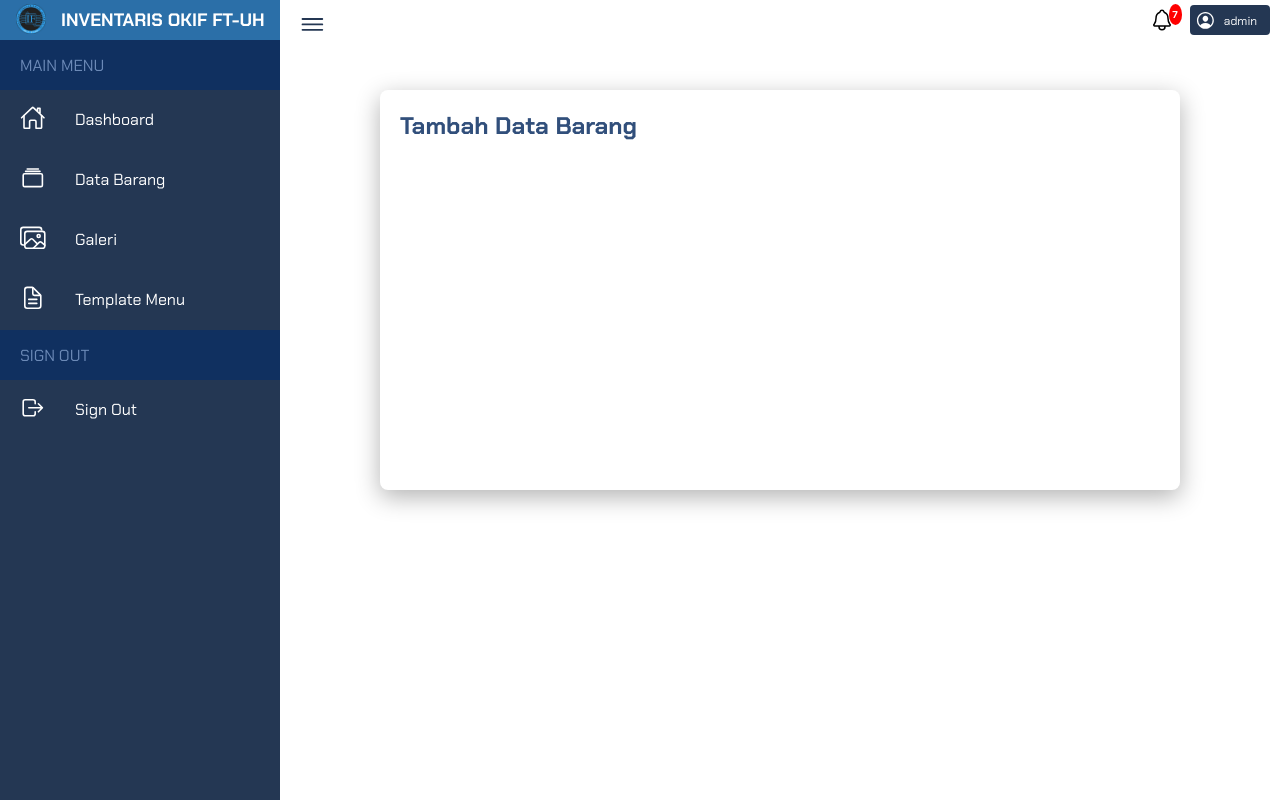
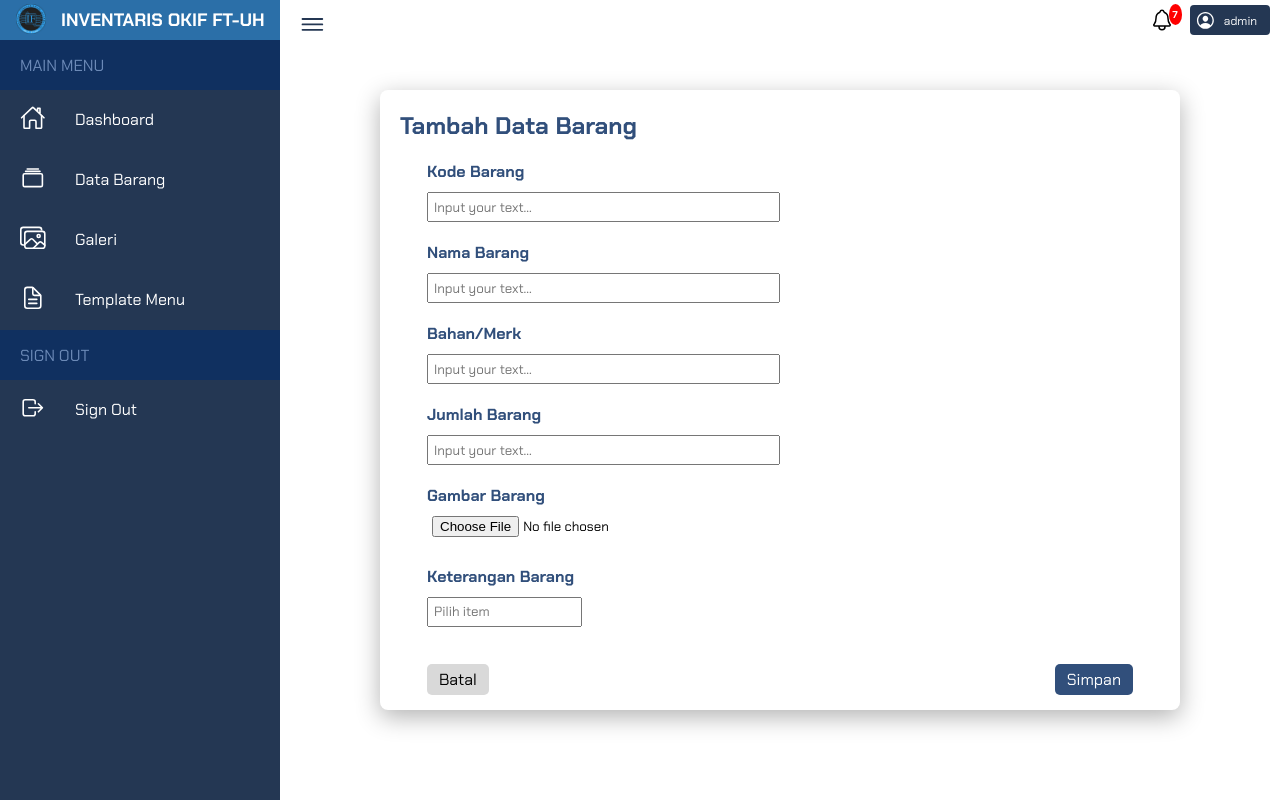
Before and after one commit to CloudDimperr/Dashboard, a CodeIgniter app: page /Sistem-informasi-klp-7/Databarang/tambahbarang in a window 1280 px wide. Run offline with CodeIgniter, Linux system fonts and the light colour scheme; data comes from the database, SQL or seed files in the repository; some libraries are stand-ins or nearby versions.

Commit message:
menambahkan form tambah barang dan edit barang

```diff
--- a/Public/css/style.css
+++ b/Public/css/style.css
@@ -847,13 +847,15 @@ canvas#myChart2 {
 
 .additem__card {
     display: flex;
+    flex-direction: column;
     background-color: var(--white);
     width: 80%;
-    height: 400px;
+    min-height: 400px;
     box-shadow: 0 7px 25px rgba(0,0,0,0.30);
     border-radius: 8px;
     margin-top: 90px;
     margin-left: 100px;
+    margin-bottom: 40px
 }
 
 .additem__title {
@@ -870,13 +872,15 @@ canvas#myChart2 {
 
 .edititem__card {
     display: flex;
+    flex-direction: column;
     background-color: var(--white);
     width: 80%;
-    height: 400px;
+    min-height: 400px;
     box-shadow: 0 7px 25px rgba(0,0,0,0.30);
     border-radius: 8px;
     margin-top: 90px;
     margin-left: 100px;
+    margin-bottom: 40px
 }
 
 .edititem__title {
@@ -1010,7 +1014,7 @@ canvas#myChart2 {
     outline: none;
     border: 1px solid var(--black);
     border-radius: 5px;
-}
+} */
 
 .item__addoption {
     display: flex;
@@ -1038,7 +1042,7 @@ canvas#myChart2 {
 }
 
 .item__saveadd {
-    background: var(--barang);
+    background: var(--hoverblue);
     padding: 5px 12px;
     width: 75px;
     height: 40px;
@@ -1048,10 +1052,10 @@ canvas#myChart2 {
 }
 
 .item__saveadd:hover {
-    background: var(--hoverblue);
-}
-
-.item__editoption {
+    background: var(--lightblue);
+}
+
+/* .item__editoption {
     display: flex;
     justify-content: space-between;
     width: 100%;
--- a/application/views/databarang/tambahbarang.php
+++ b/application/views/databarang/tambahbarang.php
@@ -1,5 +1,63 @@
                     <div class="additem__card">
                         <div class="additem__title">Tambah Data Barang</div>
+                        <form class="input__wrapper" action="">
+                            <!-- Kode Barang -->
+                            <div class="form__input">
+                                <label for="text">Kode Barang</label>
+
+                                <input type="text" name="" id="text" placeholder="Input your text...">
+                            </div>
+
+                            <!-- Nama Barang -->
+                            <div class="form__input">
+                                <label for="text">Nama Barang</label>
+
+                                <input type="text" name="" id="text" placeholder="Input your text...">
+                            </div>
+
+                            <!-- Bahan/Merk -->
+                            <div class="form__input">
+                                <label for="text">Bahan/Merk</label>
+
+                                <input type="text" name="" id="text" placeholder="Input your text...">
+                            </div>
+
+                            <!-- Jumlah Barang -->
+                            <div class="form__input">
+                                <label for="text">Jumlah Barang</label>
+
+                                <input type="text" name="" id="text" placeholder="Input your text...">
+                            </div>
+
+                            <!-- Gambar Barang -->
+                            <div class="form__input">
+                                <label for="file">Gambar Barang </label>
+
+                                <input type="file" name="" id="file">
+                            </div>
+
+                            <!-- Drop down -->
+                            <div class="form__input--dropdown">
+                                <label for="dropdown"> Keterangan Barang </label>
+
+                                <input type="text" name="dropdown" placeholder="Pilih item" list="listoption">
+                                <datalist id="listoption">
+                                    <option value="Baik">
+                                    <option value="Kurang Baik">
+                                    <option value="Rusak">
+                                    <option value="Hilang">
+                                </datalist>
+                            </div>
+
+                            <div class="item__addoption">
+                                <a href="<?= base_url(); ?>Databarang">
+                                    <span class="item__canceladd">Batal</span>
+                                </a>
+                                <a href="<?= base_url(); ?>Databarang">
+                                    <span class="item__saveadd">Simpan</span>
+                                </a>
+                            </div>
+                        </form>
                     </div>
                 </div>
             </div>
```
Also changed, not shown: application/views/databarang/editbarang.php (+58 -0 lines).
